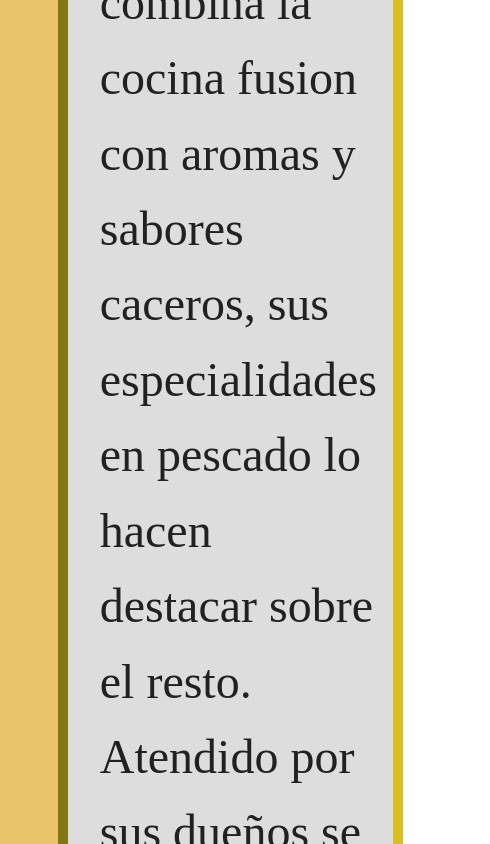
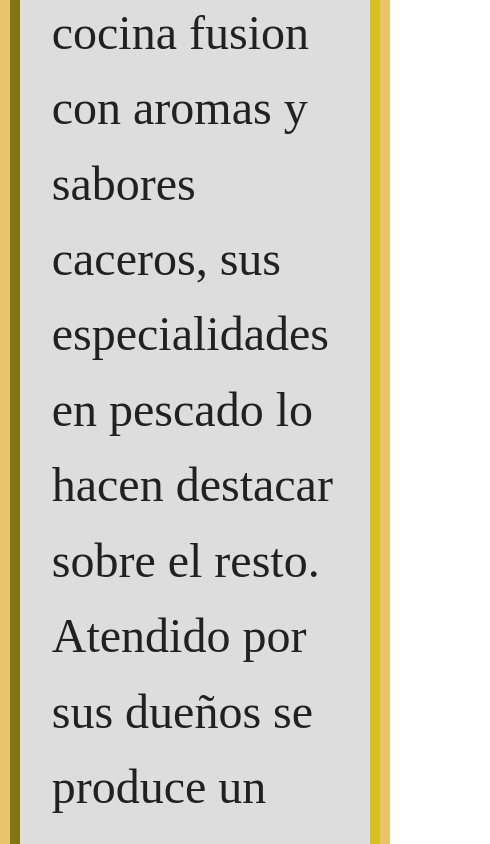
Before and after one commit to marioacaballero/Baco-Fusion-App, a React (Create React App) app: page / in a window 390 px wide. Shown: the part 879-1723 px from the top of the page, 490 px wide, since content can reach past the window. Built offline with nearby package versions, Linux system fonts and the light colour scheme; a web font is replaced by a local one.

Commit message:
css responsive

```diff
--- a/src/Components/Home/Home.module.css
+++ b/src/Components/Home/Home.module.css
@@ -60,3 +60,18 @@ html {
   font-size: 4rem;
   font-family: "My Soul";
 }
+
+
+@media (max-width: 700px) {
+  .mainDiv{
+    flex-direction: column;
+    align-items: center;
+  }
+
+  .section{
+    flex-direction: column-reverse;
+    align-items: center;
+    margin-top: 30px;
+  }
+
+}
```
